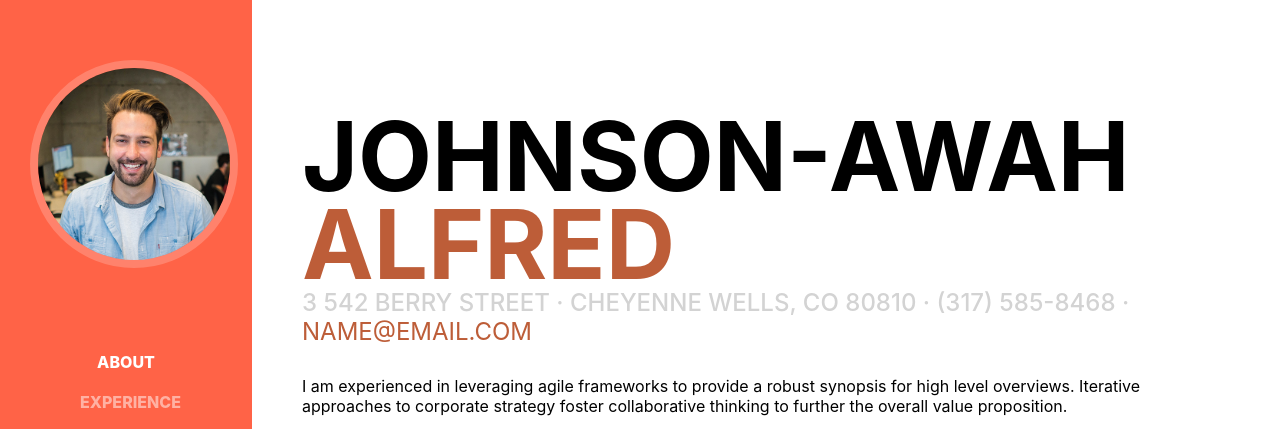
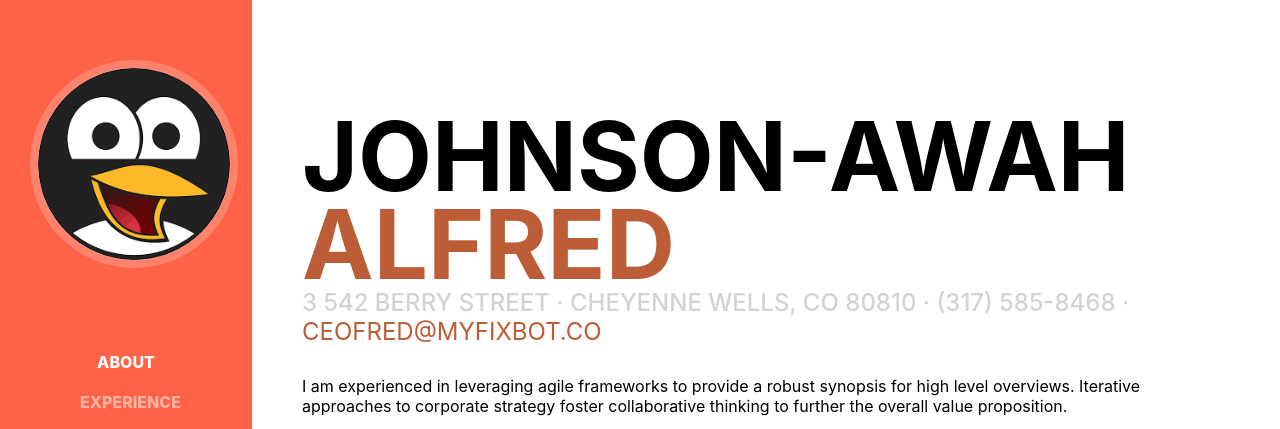
Before and after one commit to CeoFred/ica_portfolio, a plain HTML site: page index.html in a window 1280 px wide. Shown: the top 429 px of the page. Drawn offline with Linux system fonts and the light colour scheme.

Commit message:
Img change and email update

```diff
--- a/index.html
+++ b/index.html
@@ -17,7 +17,7 @@
     <div class="col3">
 <div>
     <a href="#top">
-        <img src="img/profile.jpg" alt="">
+        <img src="img/avatae.png" alt="">
     </a>
 <ul>
     <li class="nav-item">
@@ -49,7 +49,7 @@
     JOHNSON-AWAH <br> <span class="sname">ALFRED</span>  </h1>
     <div class="subheading mb-5">3
         542 Berry Street · Cheyenne Wells, CO 80810 · (317) 585-8468 ·
-        <a class="myemail" href="mailto:name@email.com">name@email.com</a>
+        <a class="myemail" href="mailto:name@email.com">ceofred@myfixbot.co</a>
     </div>
     <p class="lead mb-5">I am experienced in leveraging agile frameworks to provide a robust synopsis for high level overviews.
         Iterative approaches to corporate strategy foster collaborative thinking to further the overall value proposition.</p>
```
